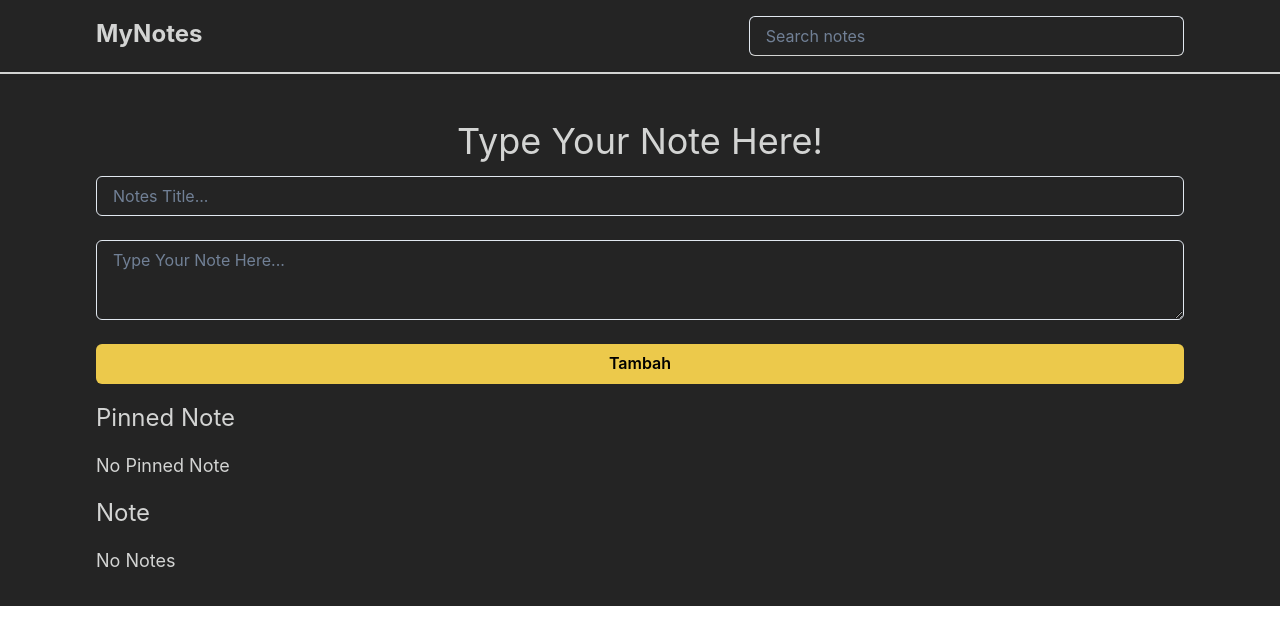
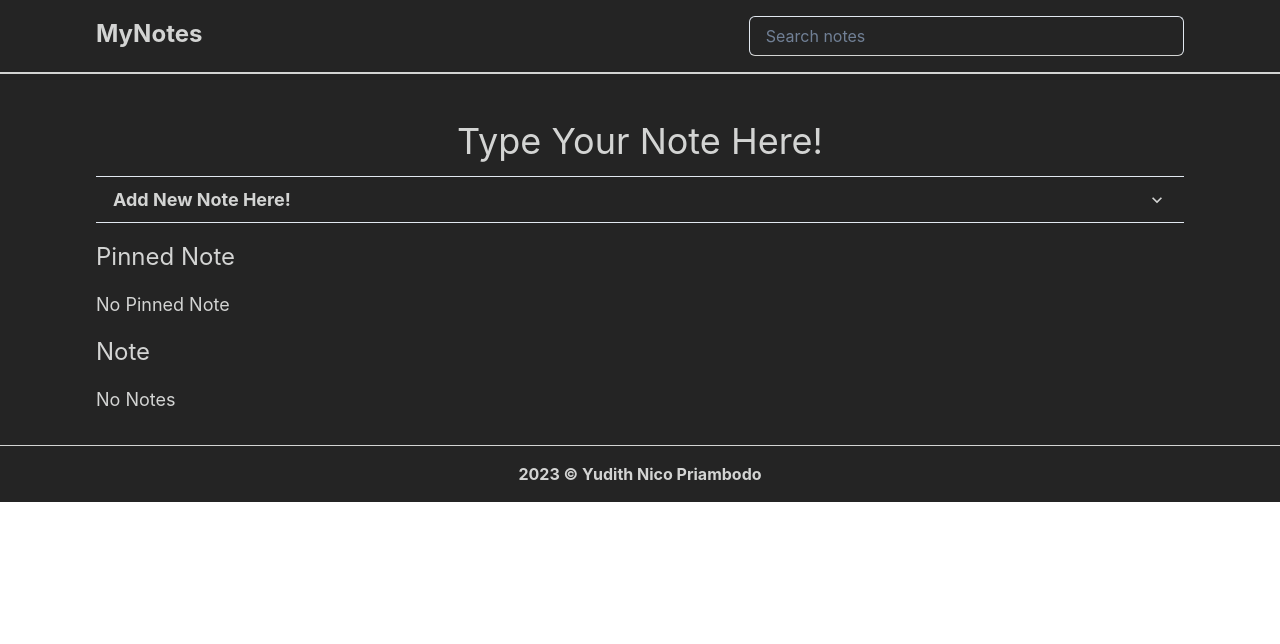
Before and after one commit to Yunic10/notes-web-app, a React (Vite) app: page / in a window 1280 px wide. Shown: the top 644 px of the page. Built offline with nearby package versions, Linux system fonts and the light colour scheme.

Commit message:
tambah date, perbaiki tampilan dan tambah component footer

```diff
--- a/src/App.jsx
+++ b/src/App.jsx
@@ -5,6 +5,7 @@ import { NoteList } from './component/Notes/NoteList';
 import { Box, ChakraProvider, Text, useToast, Input } from '@chakra-ui/react';
 import { Header } from './component/Head/Header';
 import DeleteAlert from './component/Notes/DeleteAlert';
+import Footer from './component/Footer/Footer';
 
 function App() {
   const [todos, setTodos] = useState(() => {
@@ -33,9 +34,10 @@ function App() {
   }, [todos, searchTerm]);
 
   function addTodo(title, content) {
+    const currentDate = new Date().toLocaleString(); //ngambil date sebagai string
     setTodos(currentTodos => [
       ...currentTodos,
-      { id: crypto.randomUUID(), title, content, pin: false },
+      { id: crypto.randomUUID(), title, content,date: currentDate, pin: false },
     ]);
   }
 
@@ -78,6 +80,7 @@ function App() {
       title: 'Note Deleted',
       description: `Note "${deletedNote.title}" has been deleted.`,
       status: 'error',
+      position: 'bottom-right',
       duration: 3000,
       isClosable: true,
     });
@@ -100,6 +103,7 @@ function App() {
       </Box>
       {/* Delete Alert */}
       <DeleteAlert isOpen={deleteAlert} onClose={cancelDelete} onDelete={deleteTodo} noteTitle={todos.find(todo => todo.id === selectedNoteId)?.title} />
+      <Footer/>
     </ChakraProvider>
   );
 }
--- /dev/null
+++ b/src/component/Footer/Footer.jsx
@@ -0,0 +1,12 @@
+import React from "react";
+import { Box, Text} from '@chakra-ui/react'
+
+const Footer = () => {
+    return (
+        <Box borderTop={'1px'} padding={4}>
+            <Text fontWeight={'bold'}>2023 &copy; Yudith Nico Priambodo</Text>
+        </Box>
+    )
+}
+
+export default Footer;
--- a/src/component/Notes/AddNote.jsx
+++ b/src/component/Notes/AddNote.jsx
@@ -59,7 +59,14 @@
 
 import { useState } from 'react'
 import {Input, Textarea, Button, Stack} from '@chakra-ui/react'
-import {useToast} from '@chakra-ui/react'
+import {useToast, Box, Text} from '@chakra-ui/react'
+import {
+    Accordion,
+    AccordionItem,
+    AccordionButton,
+    AccordionPanel,
+    AccordionIcon,
+  } from '@chakra-ui/react'
 
 export function AddNote( props ){
     const [item, SetNewItem] = useState("")
@@ -87,6 +94,17 @@ export function AddNote( props ){
       }
 
     return (
+        <Accordion defaultIndex={[1]} allowMultiple>
+            <AccordionItem>
+                <Text fontSize={'2xl'}>
+                <AccordionButton>
+                    <Box as="span" flex='1' textAlign='left' fontWeight={'bold'} fontSize={'large'}>
+                        Add New Note Here!
+                    </Box>
+                    <AccordionIcon />
+                </AccordionButton>
+                </Text>
+                <AccordionPanel pb={4}>
                     <form action="" onSubmit={handleSubmit}>
                         <Stack spacing={0}>
                             <Input type="text" placeholder='Notes Title...' value={item} onChange={e => SetNewItem(e.target.value)} /><br/>
@@ -94,6 +112,9 @@ export function AddNote( props ){
                             <Button type='submit' colorScheme='yellow'>Tambah</Button>
                         </Stack>
                     </form>
+                </AccordionPanel>
+            </AccordionItem>
+            </Accordion>
     )
 }
 
--- a/src/component/Notes/NoteItem.jsx
+++ b/src/component/Notes/NoteItem.jsx
@@ -2,18 +2,19 @@ import { Card, CardHeader, CardBody, CardFooter, Button, ButtonGroup, Heading, T
 import {TriangleUpIcon, DeleteIcon, TriangleDownIcon} from '@chakra-ui/icons'
 
 
-export function NoteItem({id, title ,content, onPin , pin, deleteTodo, variant}) {
+export function NoteItem({id, title ,content, onPin ,date, pin, deleteTodo, variant}) {
 
     return <>
 
         <Card variant={variant}>
-            <CardHeader>
-                <Heading size='md' textAlign={'left'}>{title}</Heading>
+            <CardHeader padding={'12px'} paddingBottom={0}>
+                <Heading size='md' textAlign={'left'} paddingBottom={0}>{title}</Heading>
             </CardHeader>
-            <CardBody>
+            <CardBody padding={'12px'} paddingTop={'0'}>
+                <Text textAlign={'left'} fontSize={'small'} paddingBottom={1}>{date}</Text>
                 <Text textAlign={'left'}>{content}</Text>
             </CardBody>
-            <CardFooter>
+            <CardFooter padding={'12px'}>
                 <ButtonGroup margin={'auto'} w={"100%"} >
                     {pin === false ? (
                             <Button w={"100%"} leftIcon={<TriangleUpIcon/>} colorScheme='teal' onClick={() => onPin(id)}>Pin</Button>
```
Lines whose indentation alone changed are shown as unchanged.
